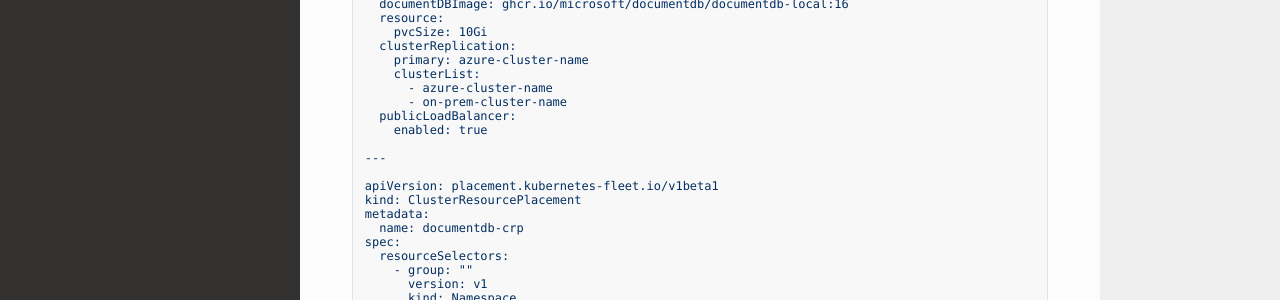
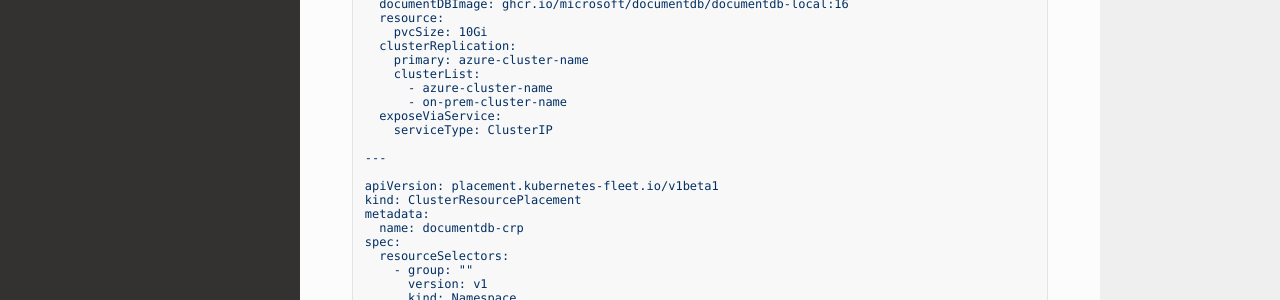
Before and after one commit to microsoft/documentdb-kubernetes-operator, an MkDocs documentation site: the page built from docs/multi-cloud-deployment-guide.md, in a window 1280 px wide and 1400 px high, scrolled down 5312 px. Shown: the part 487-787 px from the top of the window. Built offline with MkDocs 1.6.1, drawn with Linux system fonts in a browser that asks for light colours; nearby versions of some CDN libraries; some of the changed text lies outside the part shown.

Commit message:
remove publicLoadBalancer

```diff
--- a/docs/multi-cloud-deployment-guide.md
+++ b/docs/multi-cloud-deployment-guide.md
@@ -335,8 +335,8 @@
     clusterList:
       - azure-cluster-name
       - on-prem-cluster-name
-  publicLoadBalancer:
-    enabled: true
+  exposeViaService:
+    serviceType: ClusterIP
 
 ---
 
```
Also changed, not shown: README.md (+2 -2 lines), 3 other files.
